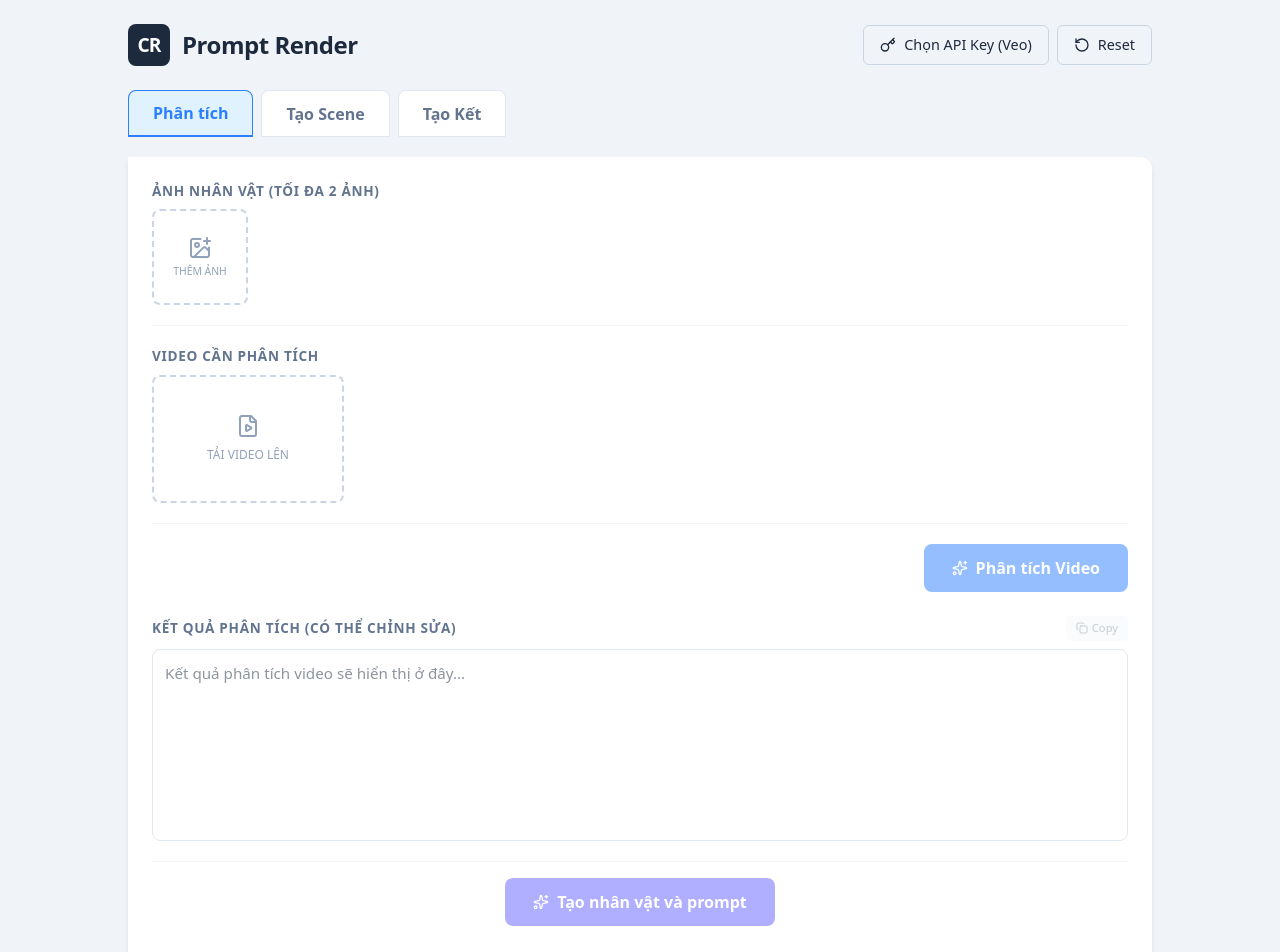
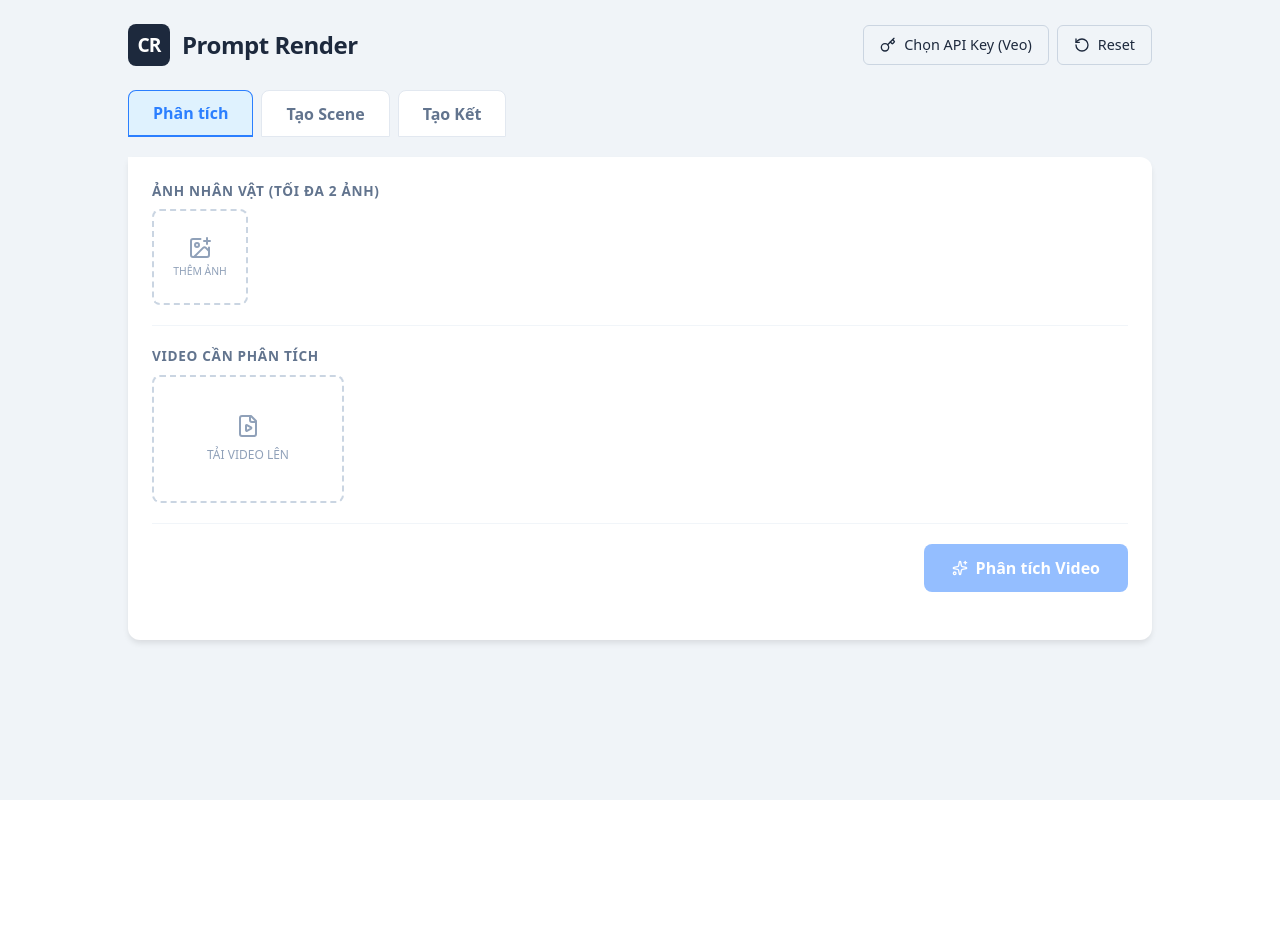
Before and after one commit to ahravay/video-render, a React (Vite) app: page / in a window 1280 px wide. Shown: the top 952 px of the page. After the commit the page ends 800 px from the top, so only its background shows below. Built offline with nearby package versions, Linux system fonts and the light colour scheme.

Commit message:
Update logic create prompt to create charactor and video

```diff
--- a/src/App.tsx
+++ b/src/App.tsx
@@ -260,8 +260,8 @@ export default function App() {
   const [analysisVideoUrl, setAnalysisVideoUrl] = useState<string | null>(null);
   const [analysisResult, setAnalysisResult] = useState('');
   const [isAnalyzing, setIsAnalyzing] = useState(false);
-  const [analysisScenePrompts, setAnalysisScenePrompts] = useState<string[]>([]);
-  const [isGeneratingScenesFromAnalysis, setIsGeneratingScenesFromAnalysis] = useState(false);
+  const [characterPrompt, setCharacterPrompt] = useState('');
+  const [videoSegments, setVideoSegments] = useState<{ index: number; duration: number; prompt: string }[]>([]);
   const [geminiFileUri, setGeminiFileUri] = useState<string | null>(null);
 
   // Tab 1 state
@@ -290,7 +290,8 @@ export default function App() {
     setAnalysisVideoUrl(null);
     setGeminiFileUri(null);
     setAnalysisResult('');
-    setAnalysisScenePrompts([]);
+    setCharacterPrompt('');
+    setVideoSegments([]);
   };
 
   const uploadVideoToGemini = async (file: File) => {
@@ -349,7 +350,8 @@ export default function App() {
     }
     setIsAnalyzing(true);
     setAnalysisResult('');
-    setAnalysisScenePrompts([]);
+    setCharacterPrompt('');
+    setVideoSegments([]);
     try {
       let currentFileUri = geminiFileUri;
 
@@ -360,8 +362,25 @@ export default function App() {
         setGeminiFileUri(currentFileUri);
       }
 
+      const prompt = `Hãy phân tích chi tiết video này và trả về kết quả theo đúng định dạng JSON bên dưới.
 
-      const prompt = `Hãy phân tích chi tiết video này để tôi có thể tạo ra các video có phong cách và nội dung tương tự. Vui lòng cung cấp: 1. Mô tả chi tiết ngoại hình, trang phục, và đặc điểm nhận dạng của các nhân vật chính để có thể tái tạo lại một cách nhất quán. 2. Tóm tắt nội dung, bối cảnh, cốt truyện, và phong cách hình ảnh (art style, lighting, camera angles) của video. 3. Phân tích cách video triển khai nội dung để tạo điểm nhấn thu hút người xem (hook, pacing, trend). 4. Đưa ra các chỉ dẫn cụ thể để xây dựng prompt tái hiện lại cảm giác và chất lượng của video gốc.`;
+Phần 1 - Prompt tạo nhân vật:
+Hãy phân tích chi tiết và đưa ra prompt bằng tiếng Anh để tạo nhân vật giống như trong video mẫu. Càng chi tiết càng tốt, bao gồm: ngoại hình (khuôn mặt, kiểu tóc, màu tóc, màu mắt, vóc dáng, chiều cao ước lượng), trang phục (màu sắc, chất liệu, phong cách, phụ kiện), phong cách diễn xuất/biểu cảm, ánh sáng chiếu vào nhân vật, và bất kỳ đặc điểm nhận dạng nào giúp tái tạo nhân vật nhất quán trong các video khác nhau.
+
+Phần 2 - Phân tích cảnh và prompt Veo 3.1:
+Hãy xem xét tổng thời lượng video, sau đó chia video thành các đoạn ngắn (mỗi đoạn tối đa 8 giây) sao cho việc cắt cảnh/chuyển cảnh tự nhiên và hợp lý. Ưu tiên cắt tại điểm chuyển cảnh tự nhiên (thay đổi góc quay, thay đổi bối cảnh, thay đổi hành động), không cắt giữa chừng một hành động hoặc câu nói. Ví dụ: video 27s có thể chia thành 5 đoạn (6s+5s+6s+7s+3s).
+
+Với mỗi đoạn, hãy viết một prompt chi tiết bằng tiếng Anh để nhập vào Veo 3.1 nhằm tạo ra video tương tự đoạn đó. Prompt phải bao gồm: mô tả cảnh quay (góc máy, chuyển động camera), nội dung diễn ra trong đoạn, nhân vật và hành động, phong cách hình ảnh, ánh sáng, màu sắc, âm thanh/nhạc nền (nếu có) và tâm trạng tổng thể.
+
+Trả về kết quả theo đúng định dạng JSON sau (không thêm bất kỳ text nào ngoài JSON):
+{
+  "characterPrompt": "prompt chi tiết tạo nhân vật bằng tiếng Anh...",
+  "segments": [
+    { "index": 1, "duration": 6, "prompt": "prompt chi tiết cho đoạn 1 bằng tiếng Anh..." },
+    { "index": 2, "duration": 5, "prompt": "prompt chi tiết cho đoạn 2 bằng tiếng Anh..." }
+  ]
+}`;
+
       const response = await ai.models.generateContent({
         model: 'gemini-3-flash-preview',
         contents: [
@@ -372,58 +391,46 @@ export default function App() {
               { text: prompt }
             ]
           }
-        ]
+        ],
+        config: {
+          responseMimeType: 'application/json',
+          responseSchema: {
+            type: Type.OBJECT,
+            properties: {
+              characterPrompt: { type: Type.STRING },
+              segments: {
+                type: Type.ARRAY,
+                items: {
+                  type: Type.OBJECT,
+                  properties: {
+                    index: { type: Type.NUMBER },
+                    duration: { type: Type.NUMBER },
+                    prompt: { type: Type.STRING }
+                  },
+                  required: ['index', 'duration', 'prompt']
+                }
+              }
+            },
+            required: ['characterPrompt', 'segments']
+          }
+        }
       });
 
       if (response.text) {
+        const parsed = JSON.parse(response.text);
         setAnalysisResult(response.text);
+        if (parsed.characterPrompt) {
+          setCharacterPrompt(parsed.characterPrompt);
+        }
+        if (Array.isArray(parsed.segments)) {
+          setVideoSegments(parsed.segments);
+        }
       }
     } catch (error: any) {
       console.error('Error analyzing video:', error);
       alert(error.message || 'Có lỗi xảy ra khi phân tích video. Vui lòng thử lại.');
     } finally {
       setIsAnalyzing(false);
-    }
-  };
-
-  const generateScenePromptsFromAnalysis = async () => {
-    if (!analysisResult) return;
-    if (!ai) {
-      alert('Chưa cấu hình API Key. Vui lòng thiết lập GEMINI_API_KEY.');
-      return;
-    }
-    setIsGeneratingScenesFromAnalysis(true);
-    try {
-      const prompt = `Dựa vào nội dung phân tích dưới đây, hãy tạo ra các prompt chi tiết cho trình tạo video AI (Veo 3.1) để tạo ra các video mang phong cách, nội dung và chất lượng tương tự như video gốc. Mỗi prompt mô tả một cảnh ngắn (2-3 giây) để tái hiện lại các phân cảnh nổi bật hoặc xây dựng một câu chuyện có cùng vibe. Trả về kết quả dưới dạng một mảng JSON chứa các chuỗi prompt.
-
-      Nội dung phân tích:
-      ${analysisResult}`;
-
-      const response = await ai.models.generateContent({
-        model: 'gemini-3-flash-preview',
-        contents: prompt,
-        config: {
-          responseMimeType: 'application/json',
-          responseSchema: {
-            type: Type.ARRAY,
-            items: {
-              type: Type.STRING
-            }
-          }
-        }
-      });
-
-      if (response.text) {
-        const results = JSON.parse(response.text);
-        if (Array.isArray(results)) {
-          setAnalysisScenePrompts(results);
-        }
-      }
-    } catch (error) {
-      console.error('Error generating scenes from analysis:', error);
-      alert('Có lỗi xảy ra khi tạo prompt. Vui lòng thử lại.');
-    } finally {
-      setIsGeneratingScenesFromAnalysis(false);
     }
   };
 
@@ -434,7 +441,8 @@ export default function App() {
     setAnalysisVideoUrl(URL.createObjectURL(file));
     setGeminiFileUri(null);
     setAnalysisResult('');
-    setAnalysisScenePrompts([]);
+    setCharacterPrompt('');
+    setVideoSegments([]);
   };
 
   const handleRemoveAnalysisVideo = () => {
@@ -442,7 +450,8 @@ export default function App() {
     setAnalysisVideoUrl(null);
     setGeminiFileUri(null);
     setAnalysisResult('');
-    setAnalysisScenePrompts([]);
+    setCharacterPrompt('');
+    setVideoSegments([]);
   };
 
   const handleImageUpload = (e: React.ChangeEvent<HTMLInputElement>) => {
@@ -470,11 +479,41 @@ export default function App() {
   const handleCopy = async (text: string, id: string | number) => {
     if (!text) return;
     try {
+      if (navigator.clipboard && window.isSecureContext) {
         await navigator.clipboard.writeText(text);
+      } else {
+        const textarea = document.createElement('textarea');
+        textarea.value = text;
+        textarea.style.position = 'fixed';
+        textarea.style.opacity = '0';
+        textarea.style.left = '-9999px';
+        document.body.appendChild(textarea);
+        textarea.focus();
+        textarea.select();
+        document.execCommand('copy');
+        document.body.removeChild(textarea);
+      }
       setCopiedIndex(id);
       setTimeout(() => setCopiedIndex(null), 2000);
     } catch (err) {
       console.error('Failed to copy text: ', err);
+      // Last resort fallback
+      try {
+        const textarea = document.createElement('textarea');
+        textarea.value = text;
+        textarea.style.position = 'fixed';
+        textarea.style.opacity = '0';
+        textarea.style.left = '-9999px';
+        document.body.appendChild(textarea);
+        textarea.focus();
+        textarea.select();
+        document.execCommand('copy');
+        document.body.removeChild(textarea);
+        setCopiedIndex(id);
+        setTimeout(() => setCopiedIndex(null), 2000);
+      } catch (e) {
+        console.error('Fallback copy also failed: ', e);
+      }
     }
   };
 
@@ -684,66 +723,56 @@ export default function App() {
                 </button>
               </div>
 
+              {/* Character Prompt Section */}
+              {characterPrompt && (
                 <div className="flex flex-col gap-2 mb-5">
                   <div className="flex items-center justify-between">
-                  <label htmlFor="analysisResultInput" className="text-[0.85rem] font-semibold uppercase tracking-[0.05em] text-slate-500">
-                    Kết quả phân tích (có thể chỉnh sửa)
+                    <label className="text-[0.85rem] font-semibold uppercase tracking-[0.05em] text-slate-500">
+                      Prompt tạo nhân vật
                     </label>
                     <button
-                    onClick={() => handleCopy(analysisResult, 'analysisResult')}
-                    disabled={!analysisResult}
-                    className="flex items-center gap-1 px-2.5 py-1 bg-slate-100 hover:bg-slate-200 text-slate-600 text-[0.7rem] font-medium rounded cursor-pointer disabled:opacity-30 disabled:cursor-not-allowed transition-colors"
+                      onClick={() => handleCopy(characterPrompt, 'characterPrompt')}
+                      className="flex items-center gap-1 px-2.5 py-1 bg-slate-100 hover:bg-slate-200 text-slate-600 text-[0.7rem] font-medium rounded cursor-pointer transition-colors"
                     >
-                    {copiedIndex === 'analysisResult' ? <Check size={12} className="text-green-500" /> : <Copy size={12} />}
-                    {copiedIndex === 'analysisResult' ? 'Đã copy' : 'Copy'}
+                      {copiedIndex === 'characterPrompt' ? <Check size={12} className="text-green-500" /> : <Copy size={12} />}
+                      {copiedIndex === 'characterPrompt' ? 'Đã copy' : 'Copy'}
                     </button>
                   </div>
-                <textarea
-                  id="analysisResultInput"
-                  value={analysisResult}
-                  onChange={(e) => setAnalysisResult(e.target.value)}
-                  placeholder="Kết quả phân tích video sẽ hiển thị ở đây..."
-                  className="w-full h-48 p-3 border-[1.5px] border-[#E2E8F0] rounded-lg text-[0.95rem] focus:ring-0 focus:border-blue-500 outline-none resize-none transition-colors"
-                />
+                  <div className="bg-slate-900 rounded-lg p-4">
+                    <pre className="text-[#F8FAFC] font-mono text-[0.85rem] leading-relaxed whitespace-pre-wrap break-words overflow-y-auto max-h-[200px]">
+                      {characterPrompt}
+                    </pre>
                   </div>
+                </div>
+              )}
 
-              <div className="flex justify-center items-center mb-6 pt-4 border-t border-slate-100">
+              {/* Video Segments Section */}
+              {videoSegments.length > 0 && (
+                <div className="flex flex-col gap-4 flex-1">
+                  <label className="text-[0.85rem] font-semibold uppercase tracking-[0.05em] text-slate-500">
+                    Phân đoạn video — Prompt Veo 3.1
+                  </label>
+                  <div className="grid grid-cols-1 gap-4">
+                    {videoSegments.map((segment) => (
+                      <div key={segment.index} className="bg-slate-900 rounded-lg p-4 flex flex-col">
+                        <div className="flex items-center justify-between mb-2">
+                          <span className="text-[#94A3B8] text-[0.75rem] font-semibold uppercase">
+                            Đoạn {segment.index} ({segment.duration}s)
+                          </span>
                           <button
-                  onClick={generateScenePromptsFromAnalysis}
-                  disabled={isGeneratingScenesFromAnalysis || !analysisResult.trim()}
-                  className="flex items-center gap-2 px-7 py-3 bg-indigo-500 text-white text-[1rem] font-semibold rounded-lg hover:bg-indigo-600 disabled:opacity-50 disabled:cursor-not-allowed transition-colors"
+                            onClick={() => handleCopy(segment.prompt, `segment${segment.index}`)}
+                            className="flex items-center gap-1 px-2.5 py-1 bg-white/10 hover:bg-white/20 text-[#CBD5E1] text-[0.7rem] rounded cursor-pointer transition-colors"
                           >
-                  {isGeneratingScenesFromAnalysis ? (
-                    <div className="w-4 h-4 border-2 border-white border-t-transparent rounded-full animate-spin" />
-                  ) : (
-                    <Sparkles size={16} />
-                  )}
-                  {isGeneratingScenesFromAnalysis ? 'Đang tạo...' : 'Tạo nhân vật và prompt'}
+                            {copiedIndex === `segment${segment.index}` ? <Check size={12} className="text-green-400" /> : <Copy size={12} />}
+                            {copiedIndex === `segment${segment.index}` ? 'Đã copy' : 'Copy'}
                           </button>
                         </div>
-
-              {analysisScenePrompts.length > 0 && (
-                <div className="grid grid-cols-1 gap-4 flex-1">
-                  {analysisScenePrompts.map((prompt, index) => (
-                    <div key={index} className="bg-slate-900 rounded-lg p-4 flex flex-col relative">
-                      <div className="flex items-center justify-between mb-2">
-                        <span className="text-[#94A3B8] text-[0.75rem] font-semibold uppercase">
-                          Prompt Cảnh {index + 1}
-                        </span>
-                        <button
-                          onClick={() => handleCopy(prompt, `analysisScene${index}`)}
-                          className="flex items-center gap-1 px-2.5 py-1 bg-white/10 hover:bg-white/20 text-[#CBD5E1] text-[0.7rem] rounded cursor-pointer transition-colors"
-                        >
-                          {copiedIndex === `analysisScene${index}` ? <Check size={12} className="text-green-400" /> : <Copy size={12} />}
-                          {copiedIndex === `analysisScene${index}` ? 'Đã copy' : 'Copy'}
-                        </button>
-                      </div>
-                      <div className="text-[#F8FAFC] font-mono text-[0.85rem] leading-relaxed break-all overflow-y-auto max-h-[150px] mb-3">
-                        {prompt}
-                      </div>
-                      <VideoBlock prompt={prompt} label={`analysis-scene-${index}`} refImages={refImages} />
+                        <pre className="text-[#F8FAFC] font-mono text-[0.85rem] leading-relaxed whitespace-pre-wrap break-words overflow-y-auto max-h-[150px]">
+                          {segment.prompt}
+                        </pre>
                       </div>
                     ))}
+                  </div>
                 </div>
               )}
             </div>
```
Lines whose indentation alone changed are shown as unchanged.
